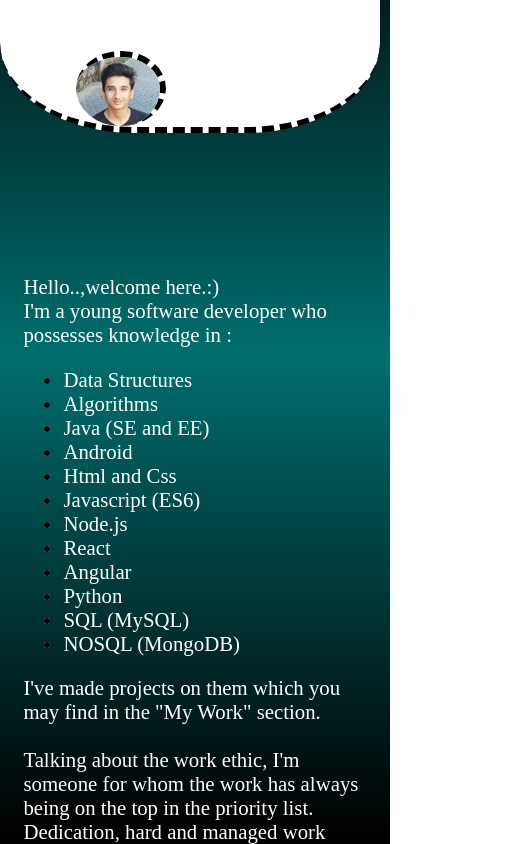
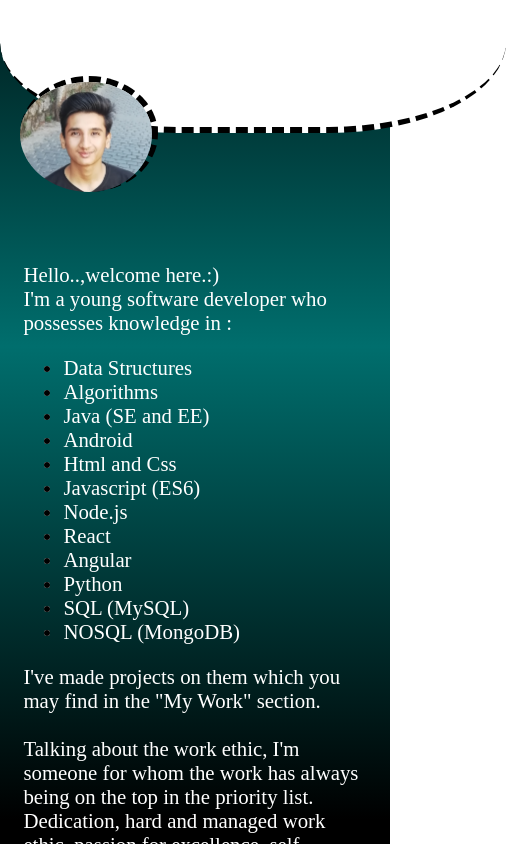
Before and after one commit to Rudra0711/Portfolio, a React (Create React App) app: page /aboutme in a window 390 px wide. Shown: the top 844 px of the page, 506 px wide, since content can reach past the window. Built offline with nearby package versions, Linux system fonts and the light colour scheme.

Commit message:
Still left

```diff
--- a/src/contents/aboutme/aboutme.css
+++ b/src/contents/aboutme/aboutme.css
@@ -53,17 +53,18 @@
 }
 @media only screen and (max-width:600px){
   .whole{
-    width:45vh;
+    width:60vh;
   }
   .picabt{
-    margin-top: 21vh;
-    width: 22%;
-    margin-left: 9vh;
+    margin-top: 24vh;
+    width: 26%;
+    margin-left: 4%;
   }
   #about{
     margin-left: 1%;
     width: 90%;
-    padding: 4%;
+    padding-left: 4%;
+    padding-right: 4%;
     margin-left: 2%;
     font-weight: 400;
     /* padding-right: 4%; */
```
